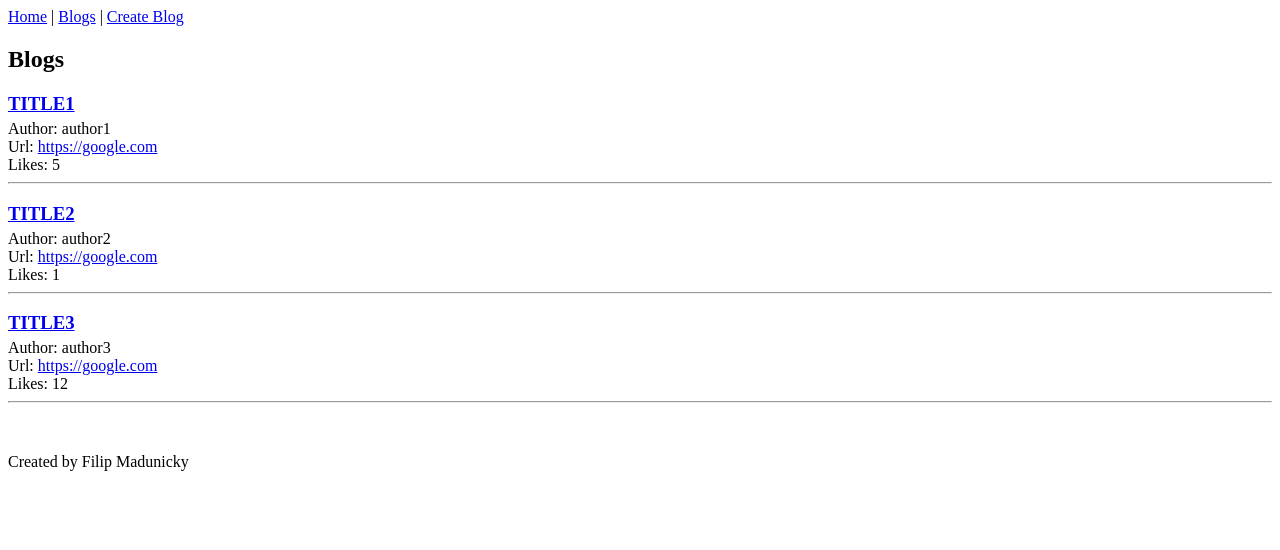
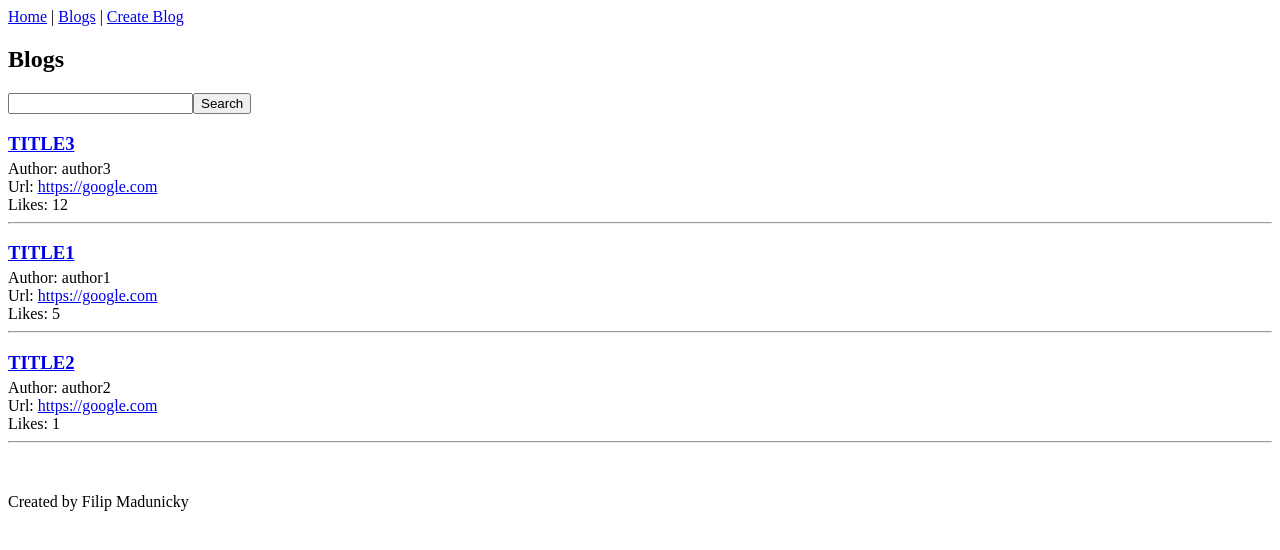
Before and after one commit to FilipKod/fso-part14-blog-app, a Next.js app: page /blogs in a window 1280 px wide. Shown: the top 550 px of the page. Built offline with nearby package versions, Linux system fonts and the light colour scheme.

Commit message:
feat: add search functionality for blogs and improve layout structure

```diff
--- a/app/actions/blogs.ts
+++ b/app/actions/blogs.ts
@@ -20,3 +20,9 @@ export const likeBlog = async (formData: FormData) => {
   likeBlogById(blogId);
   revalidatePath(`/blogs/${blogId}`);
 };
+
+export const searchBlog = async (formData: FormData) => {
+  const filter = formData.get("filter") as string;
+
+  redirect(`/blogs?filter=${filter}`);
+};
--- a/app/blogs/page.tsx
+++ b/app/blogs/page.tsx
@@ -1,13 +1,33 @@
 import Link from "next/link";
 import { getBlogs } from "../services/blogs";
+import { searchBlog } from "../actions/blogs";
 
-export default function Blogs() {
+export default async function Blogs({
+  searchParams,
+}: {
+  searchParams: Promise<{ filter?: string }>;
+}) {
+  const { filter } = await searchParams;
   const blogs = getBlogs();
+
+  const filteredBlogs = filter
+    ? blogs.filter((blog) => blog.title.includes(filter))
+    : blogs;
+
+  const sortedBlogs = filteredBlogs.sort((a, b) => b.likes - a.likes);
+
   return (
     <div>
       <h2>Blogs</h2>
 
-      {blogs.map((blog) => (
+      <form action={searchBlog}>
+        <label>
+          <input type="text" name="filter" />
+        </label>
+        <button type="submit">Search</button>
+      </form>
+
+      {sortedBlogs.map((blog) => (
         <div key={blog.id}>
           <Link href={`/blogs/${blog.id}`}>
             <h3 style={{ marginBottom: 5, textTransform: "uppercase" }}>
--- a/app/layout.tsx
+++ b/app/layout.tsx
@@ -20,10 +20,8 @@ export default function RootLayout({
           {" | "}
           <Link href={"/blogs/new"}>Create Blog</Link>
         </header>
-        <div>
-          {children}
-        </div>
-        <footer style={{marginTop: 50}}>
+        <div>{children}</div>
+        <footer style={{ marginTop: 50 }}>
           <span>Created by Filip Madunicky</span>
         </footer>
       </body>
```
